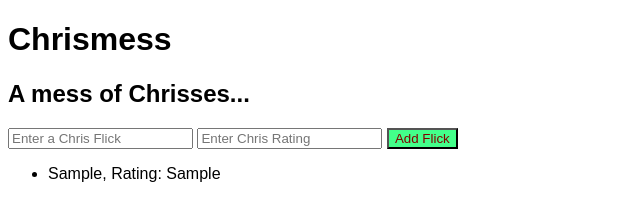
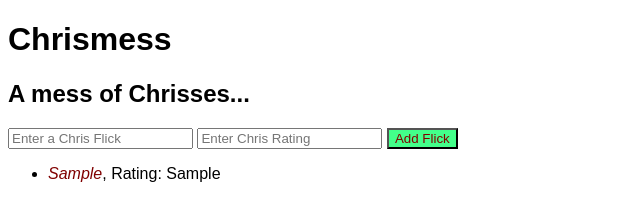
Before and after one commit to MyThompson/chrissmess, a plain HTML site: page index.html in a window 1280 px wide. Both pictures are taken after typing "Sample", "Sample" into the empty fields and a click on the button "Add Flick". Shown: the full height of the page, 0-640 px from the left. Drawn offline with Linux system fonts and the light colour scheme.

Commit message:
add styling to title span

```diff
--- a/index.css
+++ b/index.css
@@ -6,3 +6,8 @@ button {
     background-color:rgb(67, 255, 138);
     color:maroon;
 }
+
+.title {
+    color:maroon;
+    font-style:italic;
+}
--- a/index.js
+++ b/index.js
@@ -44,6 +44,10 @@ const addToList = function(ev) {
   item.appendChild(title)
   item.appendChild(rate)
 
+  var att = document.createAttribute('class');
+  att.value = 'title'
+  title.setAttributeNode(att);
+
   const list = document.querySelector('#flicks')
   list.appendChild(item)
 
```
